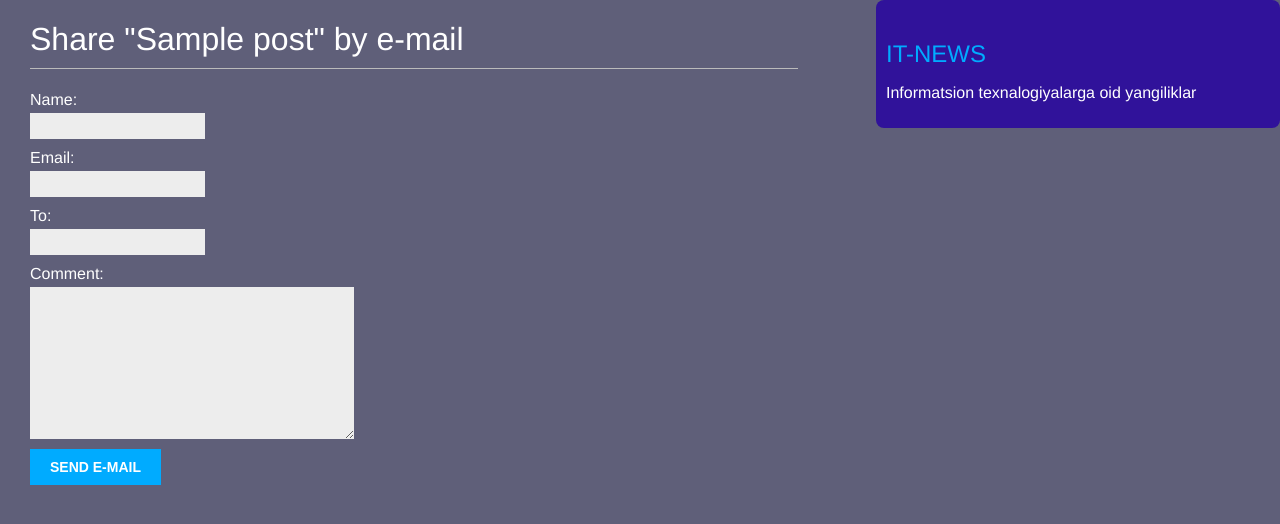
After one commit to Sardorbekmaxmud/blog_site, a Django app: page /1/share/ in a window 1280 px wide. The commit adds this page. Shown: the top 524 px of the page. Run offline with Django 5.2, Linux system fonts and the light colour scheme; tables that the repository leaves empty hold one stand-in row (values such as "Sample post").

Commit message:
add new future. Comment and e-mail sending.

```diff
--- /dev/null
+++ b/blog_app/forms.py
@@ -0,0 +1,15 @@
+from django import forms
+from .models import Comment
+
+
+class EmailPostForm(forms.Form):
+    name = forms.CharField(max_length=25)
+    email = forms.EmailField()
+    to = forms.EmailField()
+    comment = forms.CharField(required=False, widget=forms.Textarea)
+
+
+class CommentForm(forms.ModelForm):
+    class Meta:
+        model = Comment
+        fields = ('name', 'email', 'body')
--- a/blog_app/models.py
+++ b/blog_app/models.py
@@ -38,3 +38,19 @@ class Post(models.Model):
                                                  self.publish.month,
                                                  self.publish.day,
                                                  self.slug])
+
+
+class Comment(models.Model):
+    post = models.ForeignKey(Post, on_delete=models.CASCADE, related_name='comments')
+    name = models.CharField(max_length=70)
+    email = models.EmailField()
+    body = models.TextField()
+    created = models.DateTimeField(auto_now_add=True)
+    updated = models.DateTimeField(auto_now=True)
+    active = models.BooleanField(default=True)
+
+    class Meta:
+        ordering = ("created",)
+
+    def __str__(self):
+        return f"Comment by {self.name} on {self.post} Post: {self.body}"
--- a/blog_app/urls.py
+++ b/blog_app/urls.py
@@ -1,7 +1,8 @@
 from django.urls import path
-from .views import PostListView, post_detail
+from .views import PostListView, post_detail, post_share
 
 urlpatterns = [
     path('', PostListView.as_view(), name='post-list'),
     path('<int:year>/<int:month>/<int:day>/<slug:slug>/', post_detail, name='post-detail'),
+    path('<int:post_id>/share/', post_share, name='post-share'),
 ]
--- a/blog_app/views.py
+++ b/blog_app/views.py
@@ -1,17 +1,66 @@
 from django.shortcuts import render, get_object_or_404
 from django.views import generic
 from .models import Post
+from .forms import CommentForm, EmailPostForm
+from django.core.mail import send_mail
 
 
 # Create your views here.
 class PostListView(generic.ListView):
     queryset = Post.published.all()
     context_object_name = 'posts'
-    paginate_by = 5
+    paginate_by = 2
     template_name = 'blog/post/list.html'
 
 
 def post_detail(reqeust, year, month, day, slug):
-    post = get_object_or_404(Post, slug=slug, status='published', publish__year=year, publish__month=month,
+    post = get_object_or_404(Post,
+                             slug=slug,
+                             status='published',
+                             publish__year=year,
+                             publish__month=month,
                              publish__day=day)
-    return render(reqeust, 'blog/post/detail.html', {'post': post})
+
+    comments = post.comments.filter(active=True)
+    new_comment = None
+
+    if reqeust.method == "POST":
+        comment_form = CommentForm(data=reqeust.POST)
+        if comment_form.is_valid():
+            new_comment = comment_form.save(commit=False)
+            new_comment.post = post
+            new_comment.save()
+    else:
+        comment_form = CommentForm()
+
+    return render(reqeust, template_name='blog/post/detail.html',
+                  context={'post': post,
+                           'comments': comments,
+                           'new_comment': new_comment,
+                           'comment_form': comment_form
+                           })
+
+
+def post_share(request, post_id):
+    post = get_object_or_404(Post, id=post_id, status='published')
+    sent = False
+
+    if request.method == "POST":
+        form = EmailPostForm(data=request.POST)
+        if form.is_valid():
+            cd = form.cleaned_data
+            post_url = request.build_absolute_uri(post.get_absolute_url())
+            title = f"{cd['name']} sizga '{post.title}' maqolasini o'qishni taklif etadi."
+            message = f"{post.title} maqolasi manzili: {post_url}\n\n" \
+                      f"{cd['name']}ning izohi: {cd['comment']}"
+
+            send_mail(title, message, cd['email'], [cd['to']], fail_silently=False)
+            sent = True
+    else:
+        form = EmailPostForm()
+
+    return render(request, template_name='blog/post/share.html',
+                  context={'post': post,
+                           'form': form,
+                           'sent': sent,
+                           })
--- a/static/css/blog.css
+++ b/static/css/blog.css
@@ -2,13 +2,17 @@ body {
     margin: 0;
     padding: 0;
     font-family: helvetica, sans-serif;
-    background-color: #2e2e36;
+    background-color: #5f5f79;
     color: white;
 }
 
 a {
     color: #00abff;
     text-decoration: none;
+}
+
+#link-color {
+    color: white;
 }
 
 h1 {
@@ -33,7 +37,7 @@ h2 {
     float: right;
     width: 30%;
     padding: 10px;
-    background: #6e6c6c;
+    background: #30129a;
     height: 100%;
     border-radius: 8px;
 }
@@ -55,7 +59,7 @@ p.date {
 label {
     float: left;
     clear: both;
-    color: #333;
+    color: #ffffff !important;
     margin-bottom: 4px;
 }
 
@@ -87,24 +91,36 @@ input[type=submit] {
 
 /* comments */
 .comment {
+    margin:8px;
     padding: 10px;
+    /*background-color: ;*/
+    border: 2px solid #E2E0D4;
+    border-radius: 15px;
+    color: #000;
+    /*box-shadow: 10px 10px 10px rgba(135, 165, 218, 0.74)*/
 }
 
-.comment:nth-child(even) {
-    background: #efefef;
-}
+/*.comment:nth-child(even) {*/
+/*    background: #efefef;*/
+/*}*/
 
 .comment .info {
     font-weight: bold;
     font-size: 12px;
-    color: #fc0202;
+    /*color: #fc0202;*/
 }
+
 .post {
     border: 1px solid #626273;
     padding: 10px;
     border-radius: 5px;
     margin:5px;
 }
+
 .post:hover {
     background-color: #51515b;
 }
+
+p {
+    color: white;
+}
--- a/templates/blog/base.html
+++ b/templates/blog/base.html
@@ -11,8 +11,10 @@
         {% block content %} {% endblock %}
     </div>
     <div id="sidebar">
-        <h2>Yangiliklar</h2>
-        <p>Dunyo yangiliklari</p>
+        <h2>
+            <a href="{% url 'blog:post-list' %}">IT-NEWS</a>
+        </h2>
+        <p>Informatsion texnalogiyalarga oid yangiliklar</p>
     </div>
 </body>
 </html>
--- /dev/null
+++ b/templates/blog/post/share.html
@@ -0,0 +1,18 @@
+{% extends 'blog/base.html' %}
+{% load static %}
+
+{% block title %} Share a post {% endblock %}
+
+{% block content %}
+    {% if sent %}
+        <h2>E-mail successfully sent</h2>
+        <p>"{{post.title}}" was successfully sent to {{ form.cleaned_data.to }}</p>
+    {% else %}
+        <h1>Share "{{ post.title }}" by e-mail</h1>
+        <form method="post" style="color:white !important;">
+            {{ form.as_p }}
+            {% csrf_token %}
+            <p><input type="submit" value="Send e-mail"></p>
+        </form>
+    {% endif %}
+{% endblock %}
```
Also changed, not shown: blog_app/admin.py (+9 -1 lines), config/settings.py (+8 -7 lines), templates/blog/post/detail.html (+39 -1 lines), templates/blog/post/list.html (+6 -3 lines), 1 other file.
